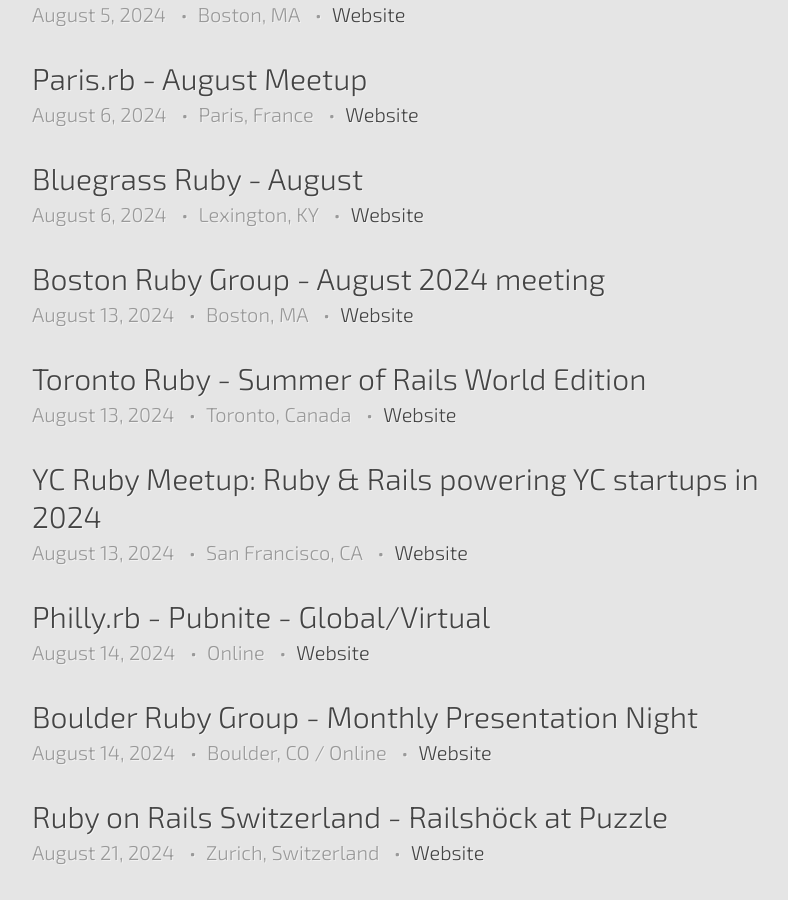
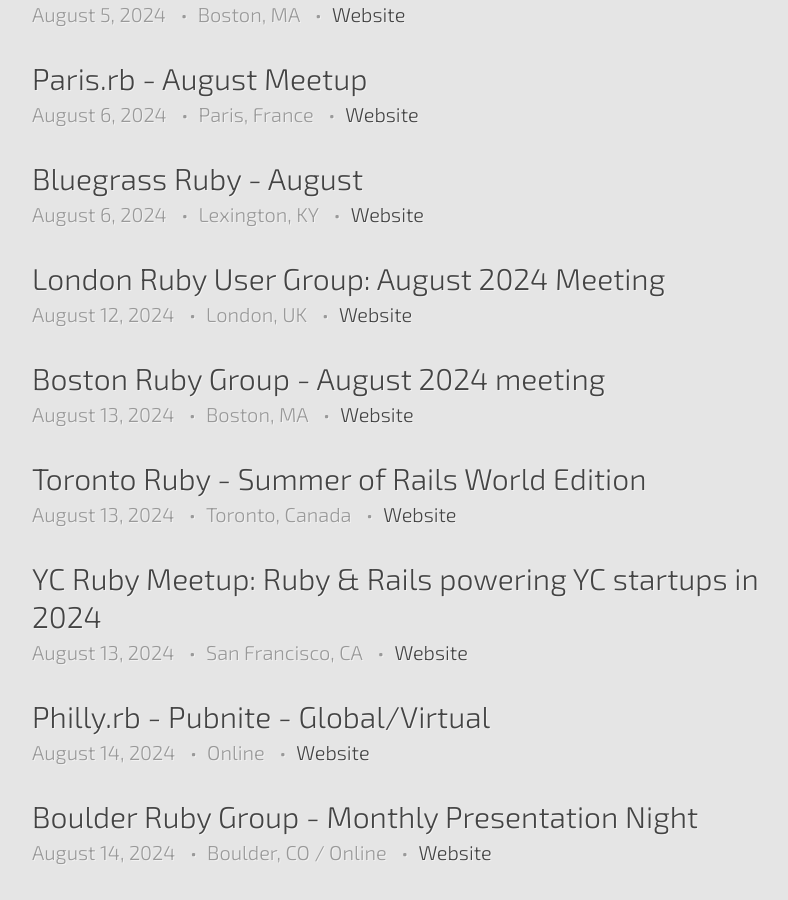
Before and after one commit to ruby-conferences/ruby-conferences.github.io, a Jekyll site: the page built from meetups/index.html, in a window 1280 px wide and 900 px high, scrolled down 602 px. Shown: the whole window, without its empty margins (208-996 px from the left). Built offline with Jekyll 4.4.1, drawn with Linux system fonts in a browser that asks for light colours.

Commit message:
Add LRUG July + August 2024 meetings (#687)
The July meeting is in the past, but we forgot to add it.  August meeting is coming up though.

```diff
--- a/_data/meetups.yml
+++ b/_data/meetups.yml
@@ -1117,3 +1117,17 @@
   start_time: 17:00:00 PDT
   end_time: 21:00:00 PDT
   url: https://events.ycombinator.com/yc-ruby-meetup
+
+- name: "London Ruby User Group: July 2024 Meeting"
+  location: London, UK
+  date: 2024-07-08
+  start_time: 18:00:00 BST
+  end_time: 20:00:00 BST
+  url: https://lrug.org/meetings/2024/july/
+
+- name: "London Ruby User Group: August 2024 Meeting"
+  location: London, UK
+  date: 2024-08-12
+  start_time: 18:00:00 BST
+  end_time: 20:00:00 BST
+  url: https://lrug.org/meetings/2024/august/
```
